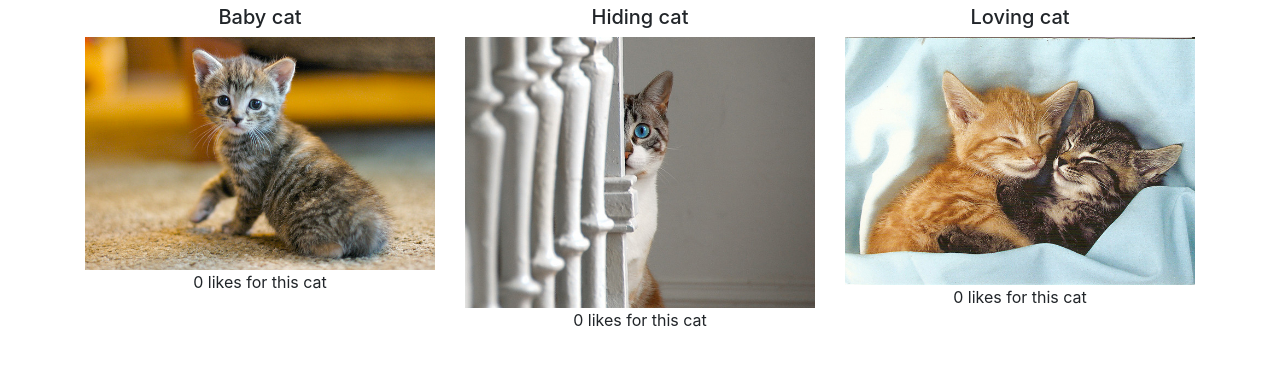
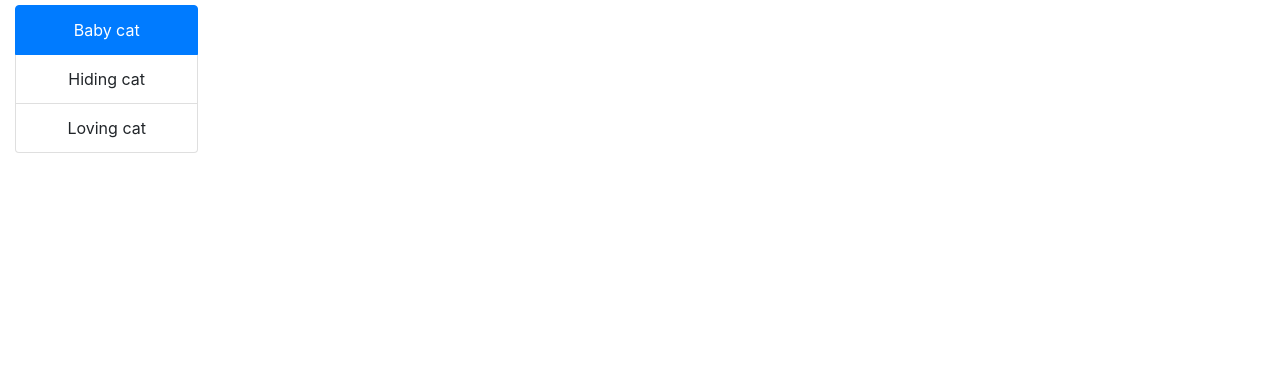
Before and after one commit to matlegdal/cat-clicker, a plain HTML site: page index.html in a window 1280 px wide. Shown: the part 109-474 px from the top of the page. Drawn offline with Linux system fonts and the light colour scheme.

Commit message:
add list of cats on the left side. when clicked, display the cat.

```diff
--- a/index.html
+++ b/index.html
@@ -9,9 +9,14 @@
     <link rel="stylesheet" href="css/bootstrap-grid.min.css">
 </head>
 <body>
-<div class="container  text-center align-content-center justify-content-center">
+<div class="container-fluid  text-center align-content-center justify-content-center">
     <h1 class="display-2 text-center">Cat Clicker</h1>
-    <div id="imgRow" class="row"></div>
+    <div class="row">
+        <div class="col-2">
+            <ul id="listCats" class="list-group"></ul>
+        </div>
+        <div id="displayCat" class="col-10"></div>
+    </div>
 </div>
 
 <script src="js/resources.js"></script>
--- a/js/app.js
+++ b/js/app.js
@@ -1,8 +1,29 @@
 
-cats.forEach(function (cat) {
-    var div = document.createElement("DIV");
-    div.classList.add("col-"+(12/cats.length));
-    document.getElementById("imgRow").appendChild(div);
+var listCats = function() {
+    cats.forEach(function(cat){
+        var li = document.createElement("li");
+        li.textContent = cat.name.toString();
+        li.classList.add("list-group-item", "cat-list-item");
+        li.id = "selector-" + cat.id;
+
+        li.addEventListener("click", function () {
+
+            displayCat(cat);
+        }, false);
+
+        document.getElementById("listCats").appendChild(li);
+    });
+    document.getElementById("selector-"+cats[0].id).classList.add("active")
+};
+
+var selectCat = function(li) {
+    var items = document.getElementsByClassName("cat-list-item");
+
+};
+
+var displayCat = function(cat) {
+    var div = document.getElementById("displayCat");
+    div.innerHTML = '';
 
     var catName = document.createElement("H5");
     catName.textContent = cat.name;
@@ -14,4 +35,6 @@ cats.forEach(function (cat) {
     catLikes.textContent = cat.likes.toString() + " likes for this cat";
     catLikes.id = "likes-"+cat.id;
     div.appendChild(catLikes);
-});
+};
+
+listCats();
--- a/js/resources.js
+++ b/js/resources.js
@@ -19,19 +19,19 @@ var imgObjects = [
 ];
 
 imgObjects.forEach(function (imgObject) {
-    var image = new Image();
-    image.src = imgObject.src;
-    image.id = imgObject.id;
-    image.classList.add("img-fluid");
+    var cat = new Image();
+    cat.src = imgObject.src;
+    cat.id = imgObject.id;
+    cat.classList.add("img-fluid", "rounded");
 
-    image.likes = 0;
-    image.name = imgObject.name;
-    image.addEventListener("click", function () {
+    cat.likes = 0;
+    cat.name = imgObject.name;
+    cat.addEventListener("click", function () {
         this.likes++;
-        updateCounter(image);
+        updateCounter(cat);
     }, false);
 
-    cats.push(image);
+    cats.push(cat);
 });
 
 var updateCounter = function (cat) {
```
